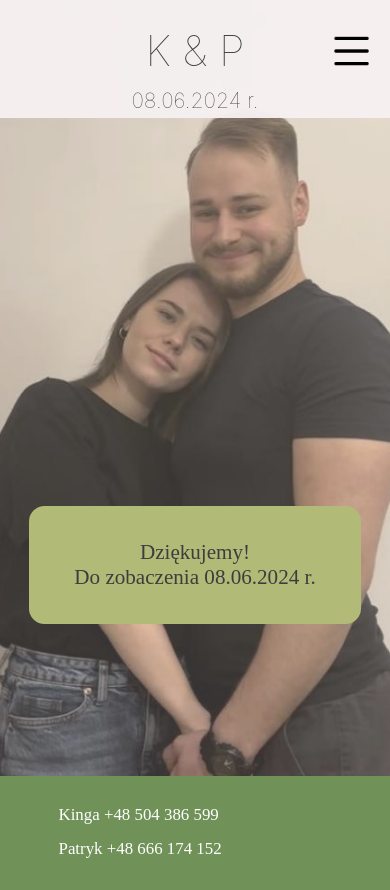
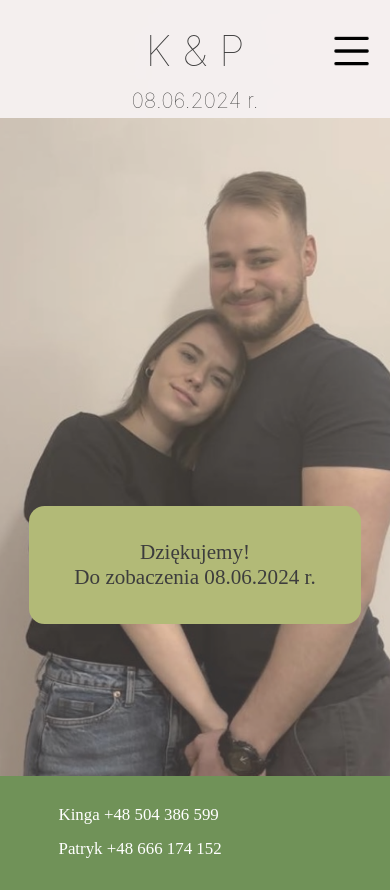
Before and after one commit to PiotrekkP/kpwedding, a React (Create React App) app: page /podziekowanie in a window 390 px wide. Built offline with nearby package versions, Linux system fonts and the light colour scheme.

Commit message:
nowe zdjecie

```diff
--- a/src/Thanks.css
+++ b/src/Thanks.css
@@ -49,7 +49,7 @@
 
 
 .content-container-thanks{
-    background: url('kpthanks.jpeg');
+    background: url('thanks.png');
     overflow: hidden;
     background-size: cover;
     background-position: center;
```
Also changed, not shown: src/thanks.png (added).
